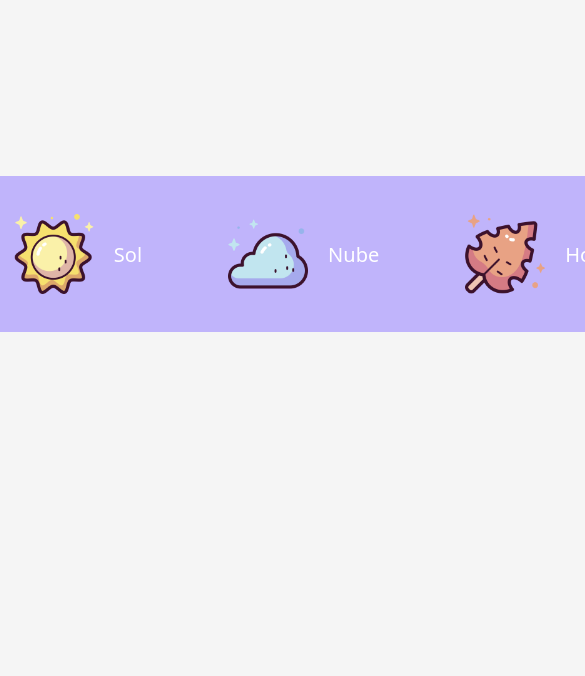
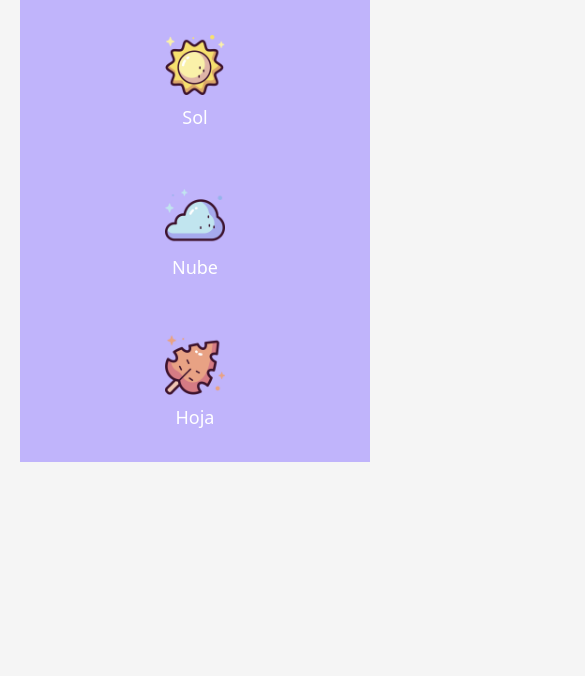
Before and after one commit to itsazahara/natura-nav, a plain HTML site: page index.html in a window 390 px wide. Shown: the part 168-844 px from the top of the page, 585 px wide, since content can reach past the window. Drawn offline with Linux system fonts and the light colour scheme; a web font is replaced by a local one.

Commit message:
Se ha añadido el modelo responsive para móviles

```diff
--- a/index.html
+++ b/index.html
@@ -27,4 +27,6 @@
     </nav>
 </body>
 
+<script src="script.js"></script>
+
 </html>
--- /dev/null
+++ b/script.js
@@ -0,0 +1,7 @@
+document.querySelectorAll("nav ul li").forEach(item => {
+  item.addEventListener("click", () => {
+    document.querySelectorAll("nav ul li").forEach(el => el.classList.remove("active"));
+
+    item.classList.add("active");
+  });
+});
--- a/style.css
+++ b/style.css
@@ -71,3 +71,52 @@ nav ul li a img {
 nav ul li a:hover img {
     transform: scale(1.2) rotate(-13deg);
 }
+
+@media (max-width: 768px) {
+    body {
+        height: auto;
+        padding: 20px;
+    }
+
+    nav {
+        width: 100%;
+        padding: 15px;
+        border-radius: 0;
+    }
+
+    nav ul {
+        flex-direction: column;
+        align-items: center;
+        gap: 20px;
+    }
+
+    nav ul li {
+        width: 100%;
+        text-align: center;
+    }
+
+    nav ul li a {
+        flex-direction: column;
+        gap: 10px;
+    }
+
+    nav ul li a img {
+        width: 60px;
+    }
+
+    nav ul li a .name {
+        font-size: 18px;
+    }
+
+    nav ul li.active {
+        background-color: var(--botones);
+        border-radius: 20px;
+        transform: scale(1.05);
+        box-shadow: var(--sombra) 0px 3px;
+    }
+
+    nav ul li.active img {
+        transform: scale(1.2) rotate(-13deg);
+    }
+
+}
```
